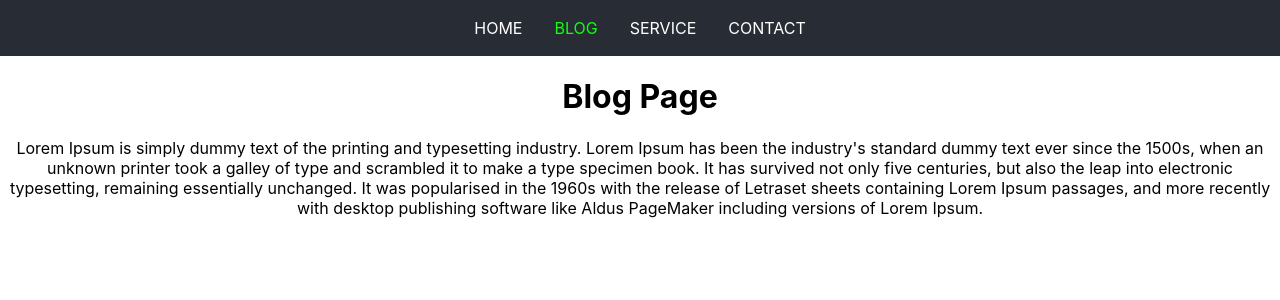
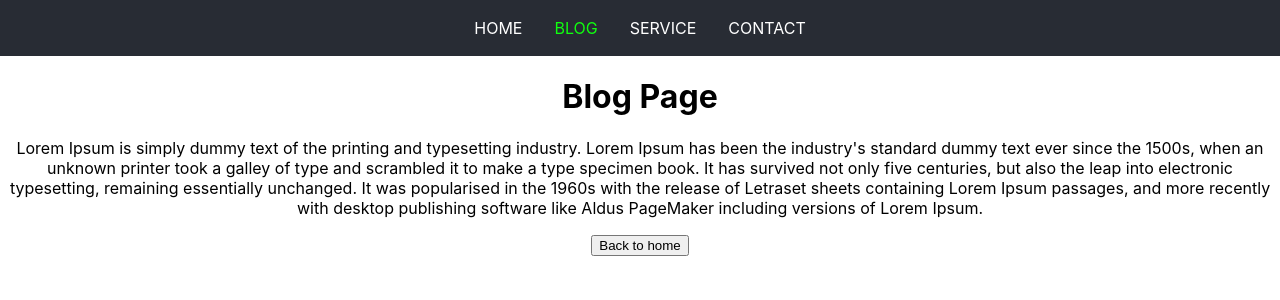
Before and after one commit to mamunurrashid1010/react-routing-implement, a React (Create React App) app: page /blog in a window 1280 px wide. Shown: the top 300 px of the page. Built offline with nearby package versions, Linux system fonts and the light colour scheme.

Commit message:
navigate example add

```diff
--- a/src/pages/Blog.js
+++ b/src/pages/Blog.js
@@ -1,6 +1,8 @@
 import React from 'react';
+import {useNavigate} from "react-router-dom";
 
 const Blog = () => {
+    const navigate = useNavigate();
     return (
         <div>
             <h1>Blog Page</h1>
@@ -12,6 +14,7 @@ const Blog = () => {
                 remaining essentially unchanged. It was popularised in the 1960s with the release of Letraset sheets containing Lorem Ipsum passages,
                 and more recently with desktop publishing software like Aldus PageMaker including versions of Lorem Ipsum.
             </p>
+            <button onClick={()=>navigate('/')}>Back to home</button>
         </div>
     );
 };
--- a/src/pages/Contact.js
+++ b/src/pages/Contact.js
@@ -1,6 +1,8 @@
 import React from 'react';
+import {useNavigate} from "react-router-dom";
 
 const Contact = () => {
+    const navigate = useNavigate();
     return (
         <div>
             <h1>Contact Page</h1>
@@ -12,6 +14,7 @@ const Contact = () => {
                 remaining essentially unchanged. It was popularised in the 1960s with the release of Letraset sheets containing Lorem Ipsum passages,
                 and more recently with desktop publishing software like Aldus PageMaker including versions of Lorem Ipsum.
             </p>
+            <button onClick={()=>navigate('/')}>Back to home</button>
         </div>
     );
 };
--- a/src/pages/Service.js
+++ b/src/pages/Service.js
@@ -1,6 +1,8 @@
 import React from 'react';
+import {useNavigate} from "react-router-dom";
 
 const Service = () => {
+    const navigate = useNavigate();
     return (
         <div>
             <h1>Service Page</h1>
@@ -12,6 +14,7 @@ const Service = () => {
                 remaining essentially unchanged. It was popularised in the 1960s with the release of Letraset sheets containing Lorem Ipsum passages,
                 and more recently with desktop publishing software like Aldus PageMaker including versions of Lorem Ipsum.
             </p>
+            <button onClick={()=>navigate('/')}>Back to home</button>
         </div>
     );
 };
```
